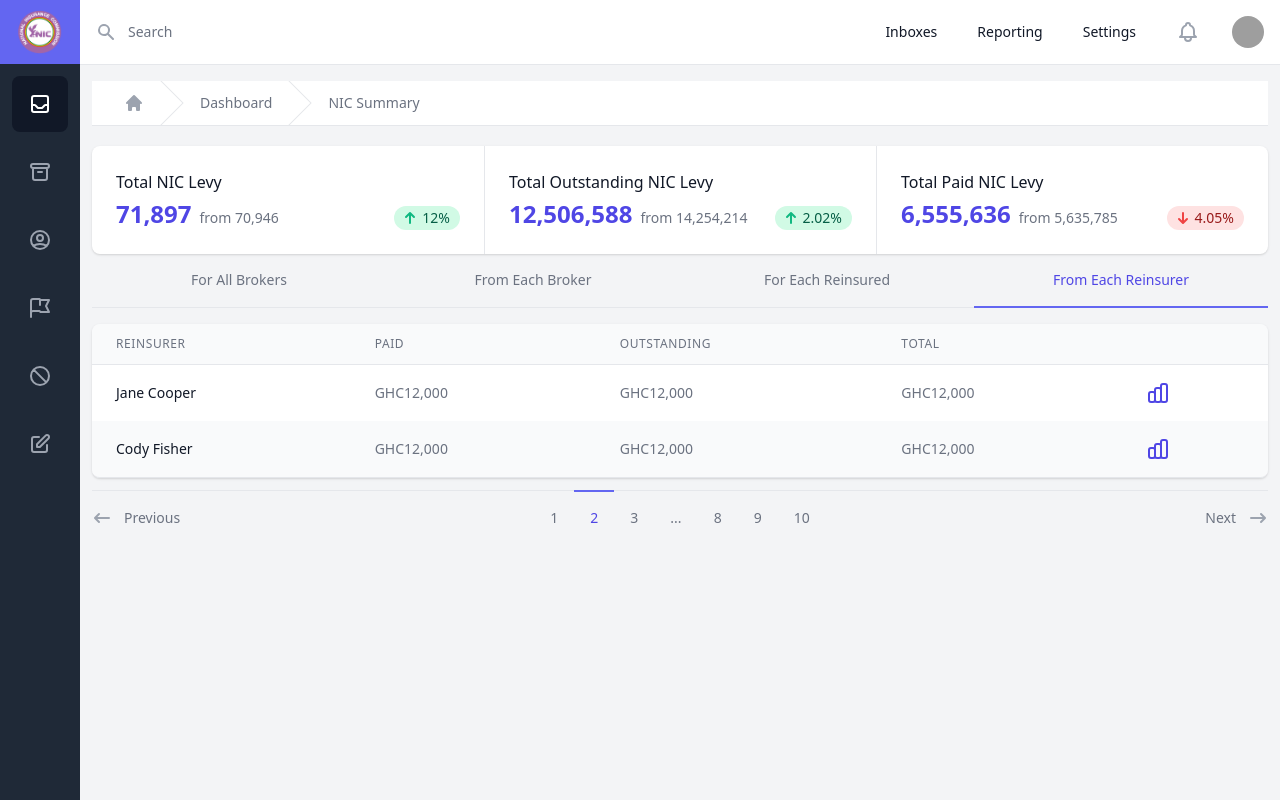
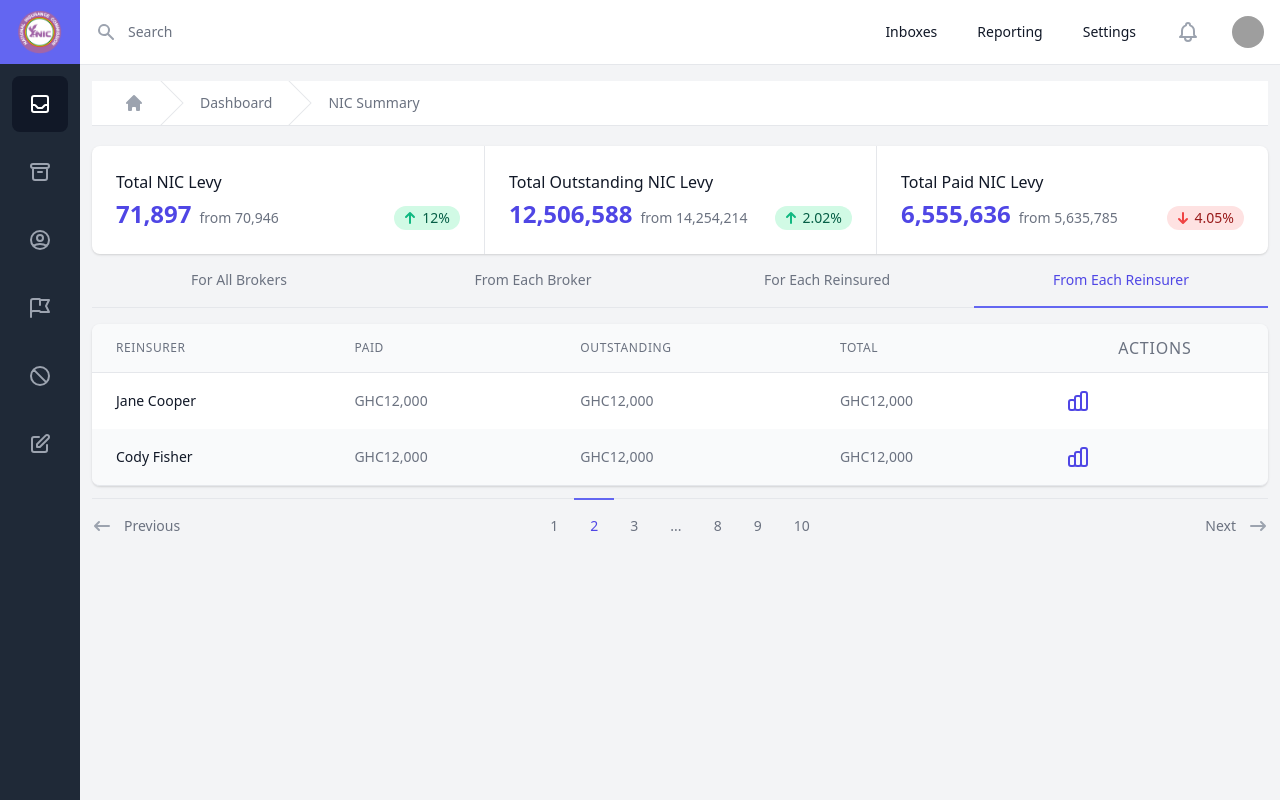
Before and after one commit to Khoby-790/template-nic, a React (Create React App) app: page /nic in a window 1280 px wide. Built offline with nearby package versions, Linux system fonts and the light colour scheme; grey boxes are pictures that could not be loaded.

Commit message:
--- Auto-Git Commit ---

```diff
--- a/src/pages/NicStatsExpansion/tabs/FromEachReinsurerTab.tsx
+++ b/src/pages/NicStatsExpansion/tabs/FromEachReinsurerTab.tsx
@@ -30,8 +30,8 @@ const FromEachReinsurerTab = (props: Props) => {
                                         <th scope="col" className="px-6 py-3 text-left text-xs font-medium text-gray-500 uppercase tracking-wider">
                                             Total
               </th>
-                                        <th scope="col" className="relative px-6 py-3">
-                                            <span className="sr-only">Edit</span>
+                                        <th scope="col" className="relative px-6 py-3 font-medium text-gray-500 uppercase tracking-wider">
+                                            Actions
                                         </th>
                                     </tr>
                                 </thead>
@@ -96,7 +96,7 @@ const FromEachReinsurerTab = (props: Props) => {
                 <div className="-mt-px w-0 flex-1 flex">
                     <a href="#" className="border-t-2 border-transparent pt-4 pr-1 inline-flex items-center text-sm font-medium text-gray-500 hover:text-gray-700 hover:border-gray-300">
                         {/* <!-- Heroicon name: solid/arrow-narrow-left --> */}
-      <svg className="mr-3 h-5 w-5 text-gray-400" xmlns="http://www.w3.org/2000/svg" viewBox="0 0 20 20" fill="currentColor" aria-hidden="true">
+                        <svg className="mr-3 h-5 w-5 text-gray-400" xmlns="http://www.w3.org/2000/svg" viewBox="0 0 20 20" fill="currentColor" aria-hidden="true">
                             <path fill-rule="evenodd" d="M7.707 14.707a1 1 0 01-1.414 0l-4-4a1 1 0 010-1.414l4-4a1 1 0 011.414 1.414L5.414 9H17a1 1 0 110 2H5.414l2.293 2.293a1 1 0 010 1.414z" clip-rule="evenodd" />
                         </svg>
       Previous
```
